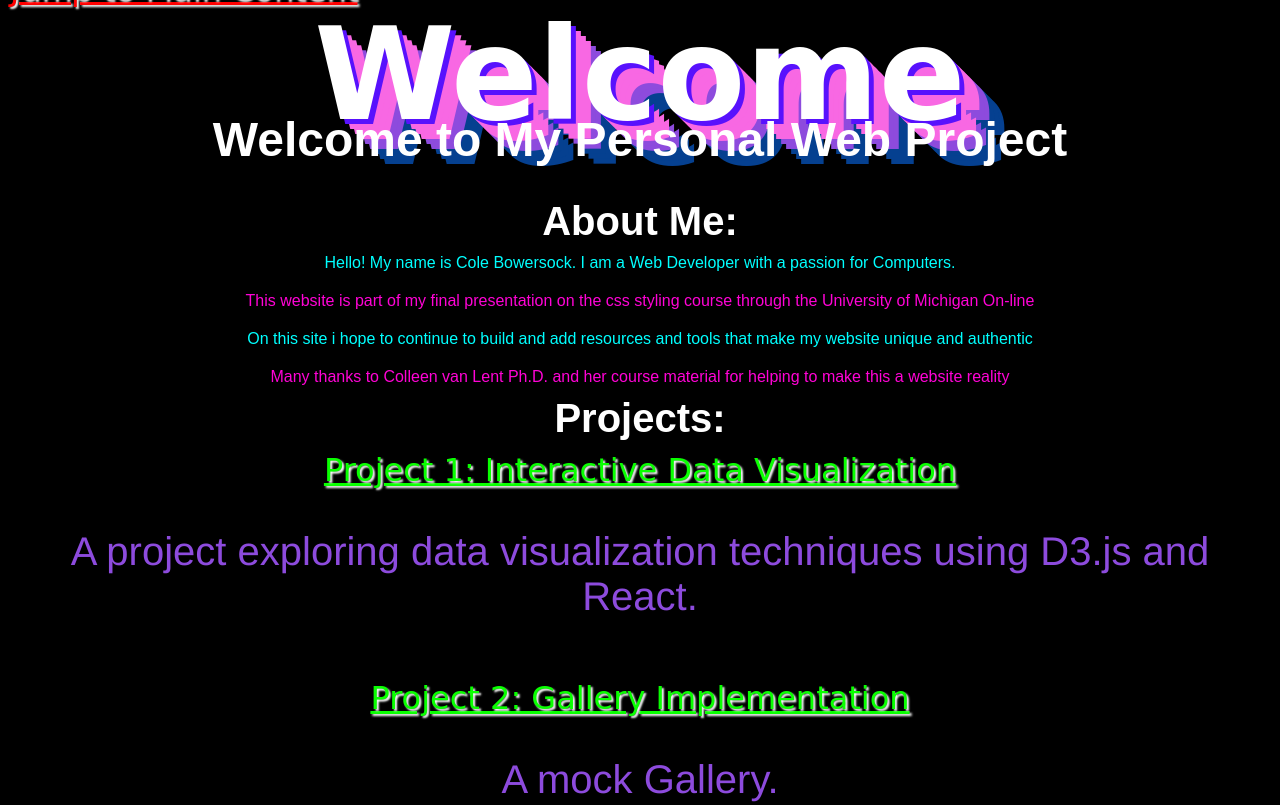
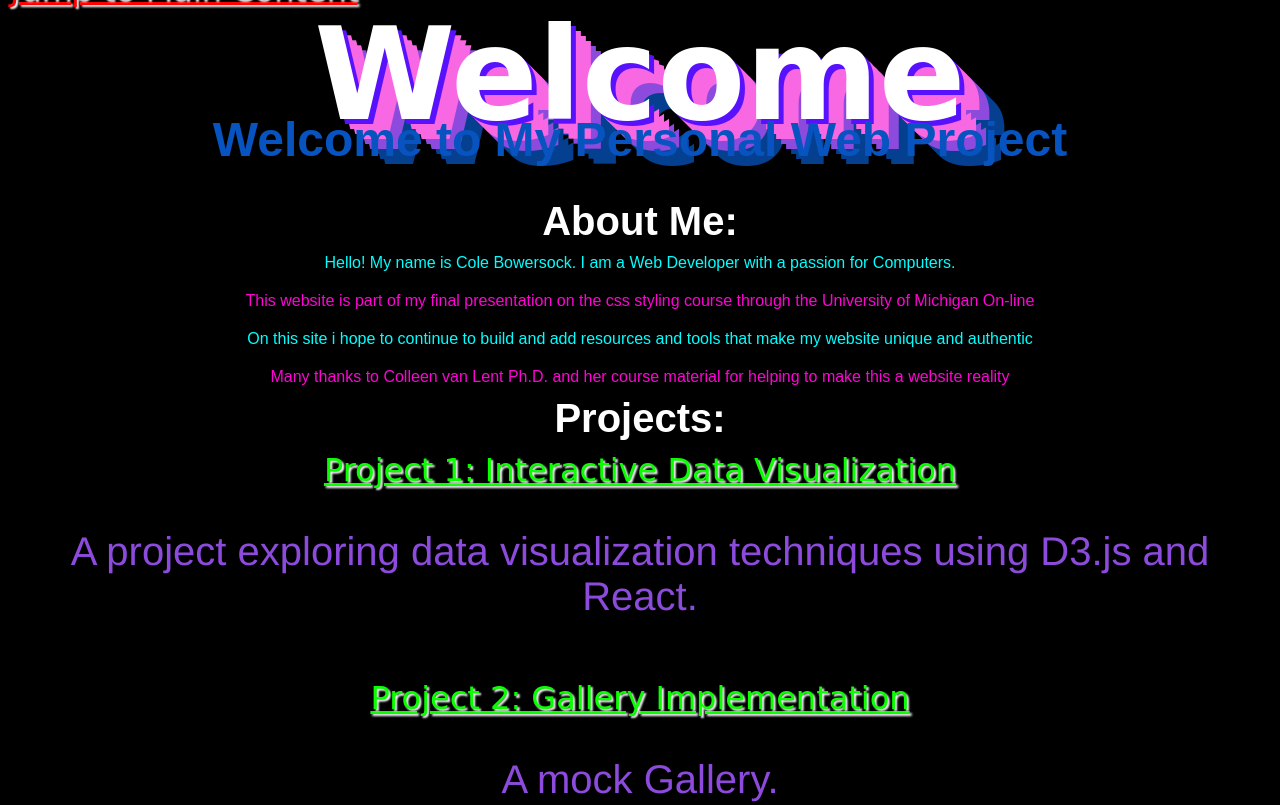
Before and after one commit to cryptocoledotcom/Final-Assignment, a plain HTML site: page index.html in a window 1280 px wide. Shown: the top 805 px of the page. Drawn offline with Linux system fonts and the light colour scheme.

Commit message:
Update styles.css
1

```diff
--- a/css/styles.css
+++ b/css/styles.css
@@ -7,7 +7,7 @@ body {
 }
 /*General Header1 Styling */
 h1 {
-    color: #ffffff;
+    color: #0754C0;
     font-size: 3em;
     text-decoration: none;
     text-align: center;
```
